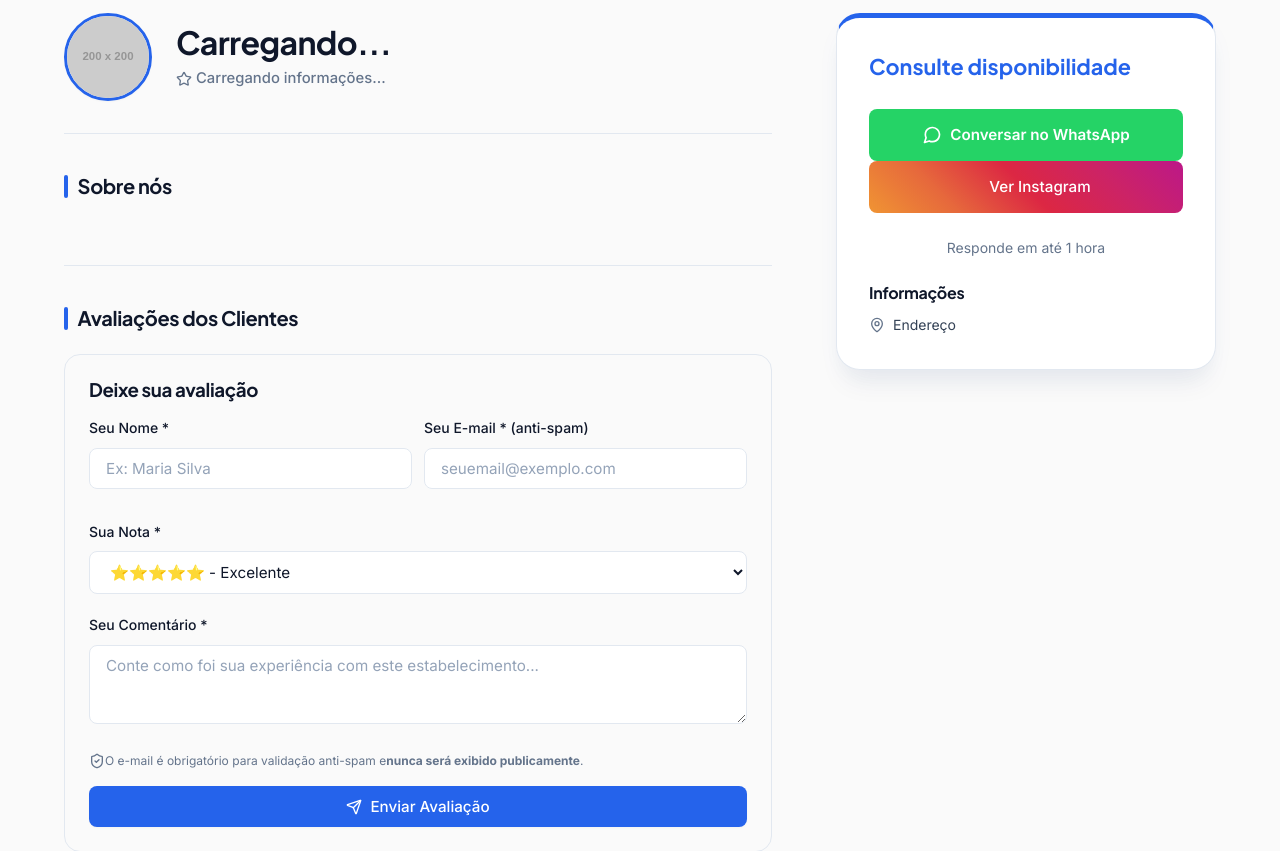
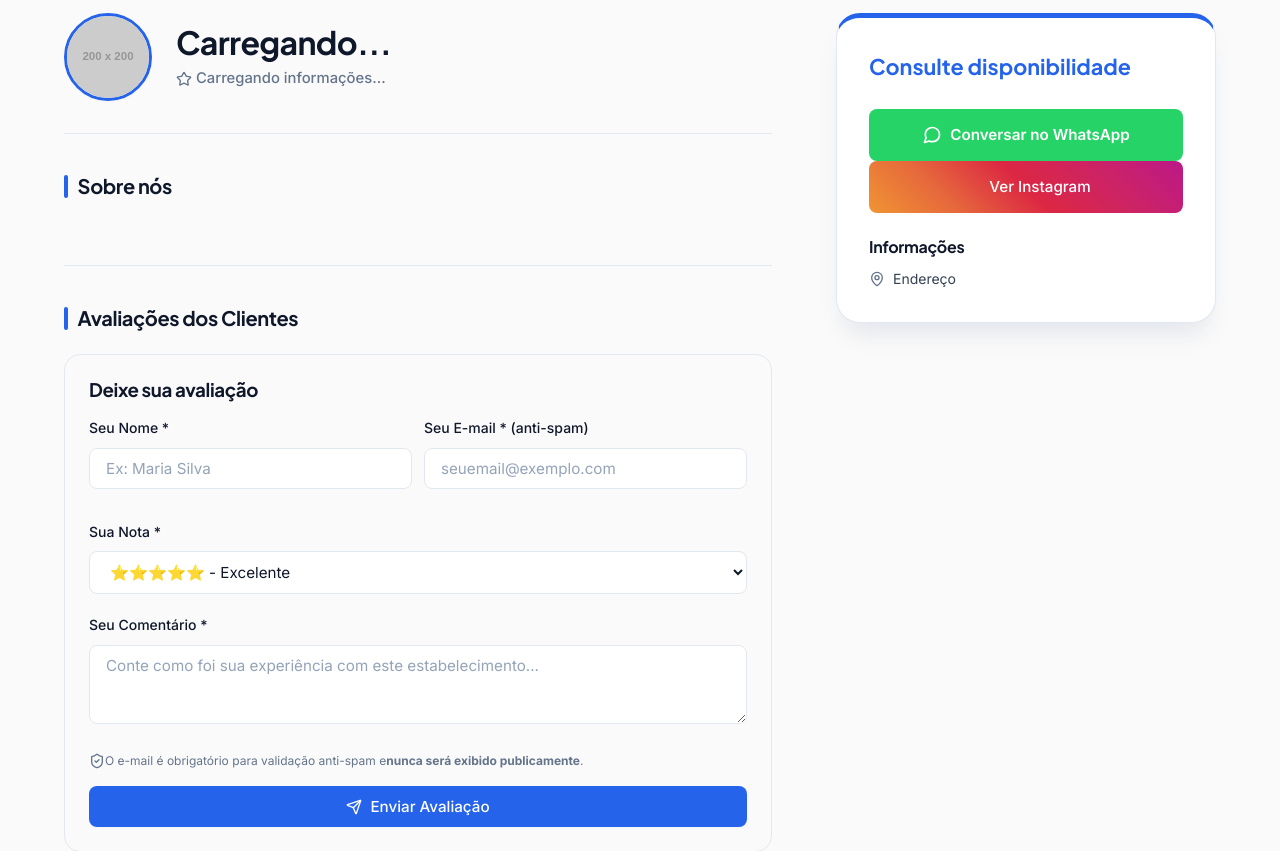
Before and after one commit to tuumwebcom-blip/oqueprocura, a Flask app: page /profile.html in a window 1280 px wide. Shown: the part 528-1379 px from the top of the page. Run offline with Flask 3, Linux system fonts and the light colour scheme; grey boxes labelled with a size stand in for pictures from a placeholder-image service; some libraries are stand-ins or nearby versions.

Commit message:
fix(ux): remover texto fixo de 'Responde em até 1 hora' do perfil

```diff
--- a/templates/profile.html
+++ b/templates/profile.html
@@ -582,9 +582,6 @@
             </div>
           </div>
 
-          <div class="text-sm text-center text-muted mb-6 pb-6 border-b border-color-border">
-            Responde em até 1 hora
-          </div>
 
           <h4 class="font-bold text-text-dark mb-3">Informações</h4>
           <ul class="flex-col gap-3 text-sm">
```
